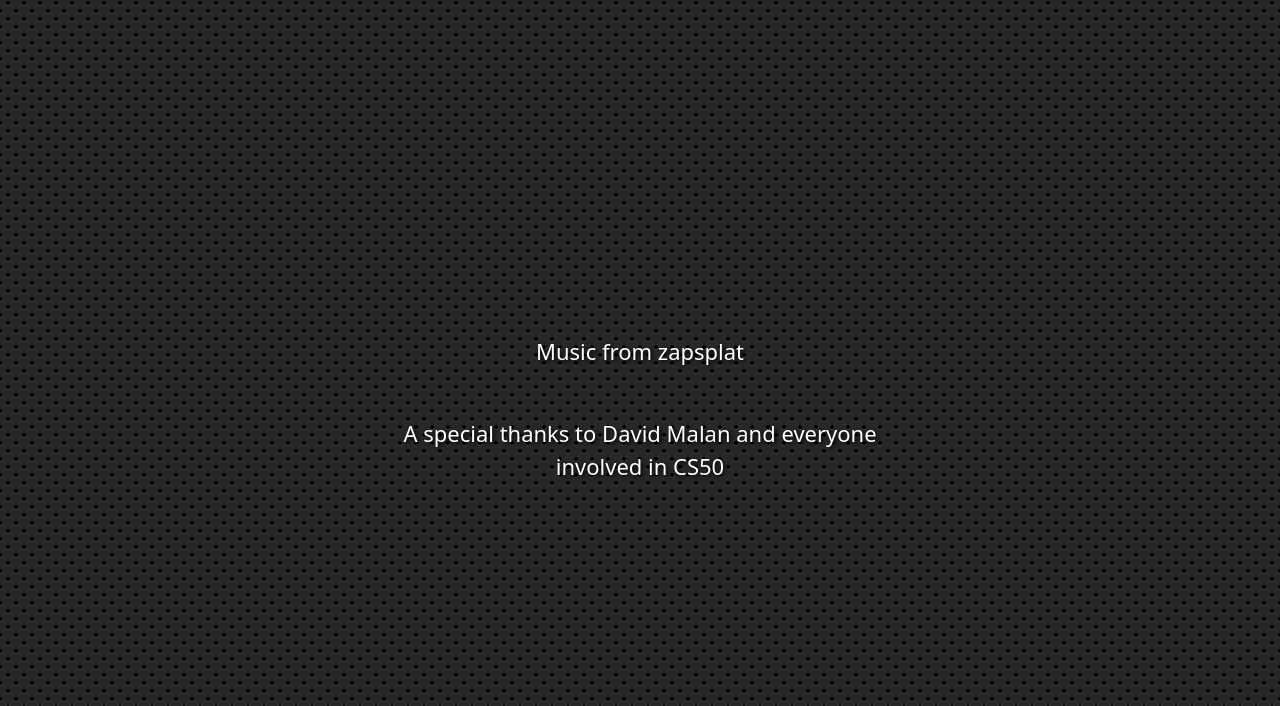
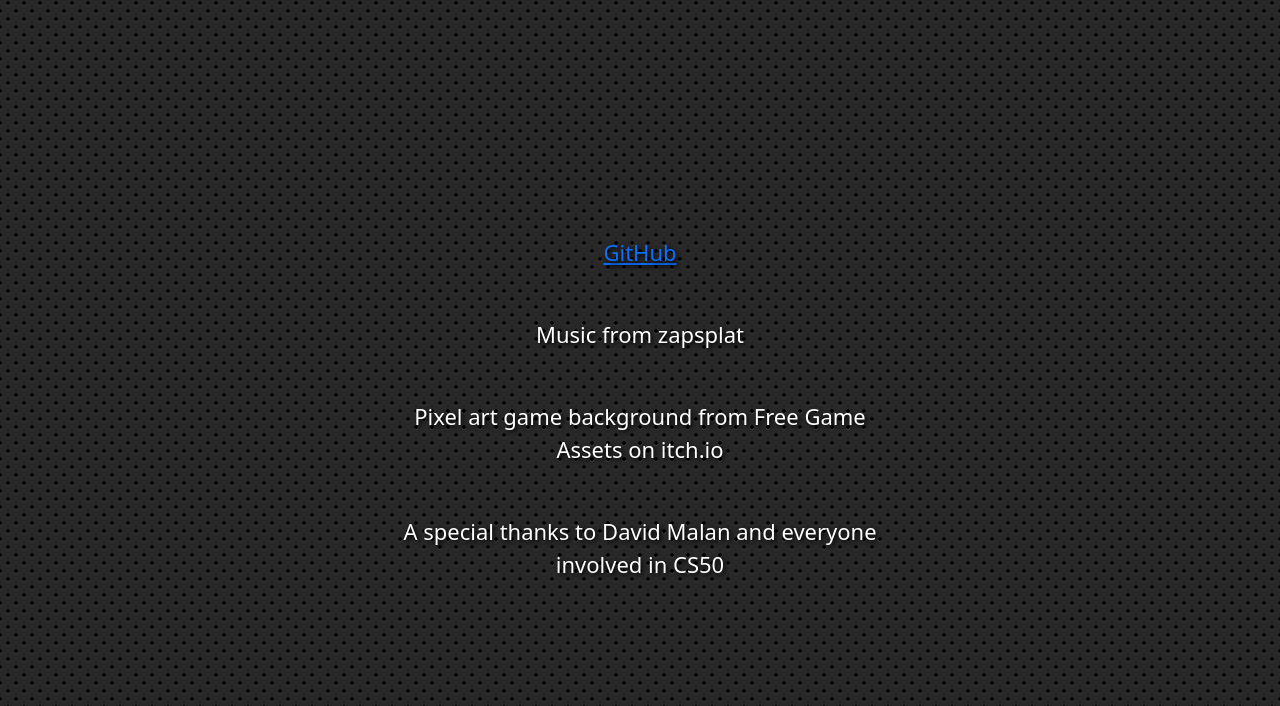
Before and after one commit to fahris-n/potion-pile-up, a Flask app: page /acknowledgements in a window 1280 px wide. Shown: the part 85-791 px from the top of the page. Run offline with Flask 3, Linux system fonts and the light colour scheme.

Commit message:
Updates acknowledgements to have link to github repo and well as provide proper credit to free art assets used

```diff
--- a/backend/templates/acknowledgements.html
+++ b/backend/templates/acknowledgements.html
@@ -8,7 +8,12 @@
 
     <div class="acknowledgements">
         <div class="acknowledgements-content"><br>
-            <p>Music from zapsplat</p><br>
+            <p><a href="https://github.com/fahris-n/potion-pile-up" target="_blank">GitHub</a></p>
+            <br>
+            <p>Music from zapsplat</p>
+            <br>
+            <p>Pixel art game background from Free Game Assets on itch.io</p>
+            <br>
             <p>A special thanks to David Malan and everyone involved in CS50</p>
         </div>
     </div>
```
